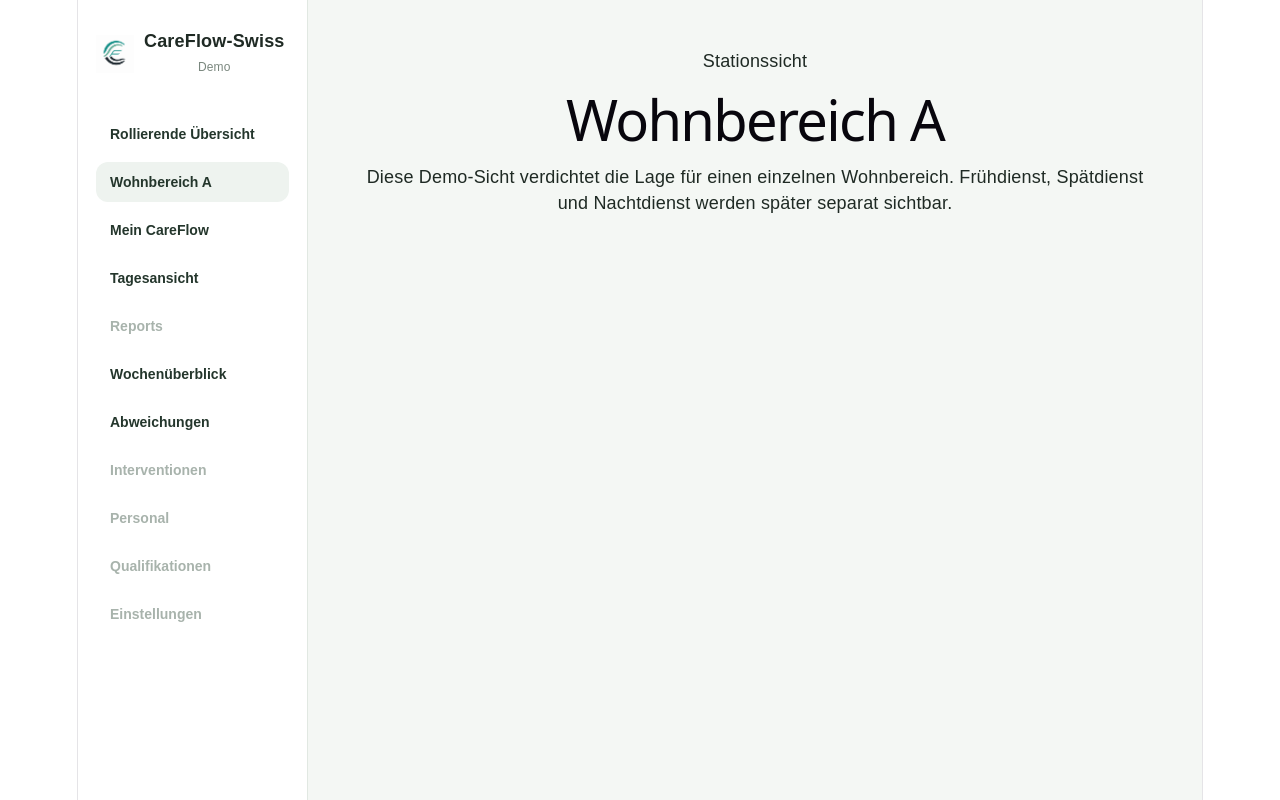
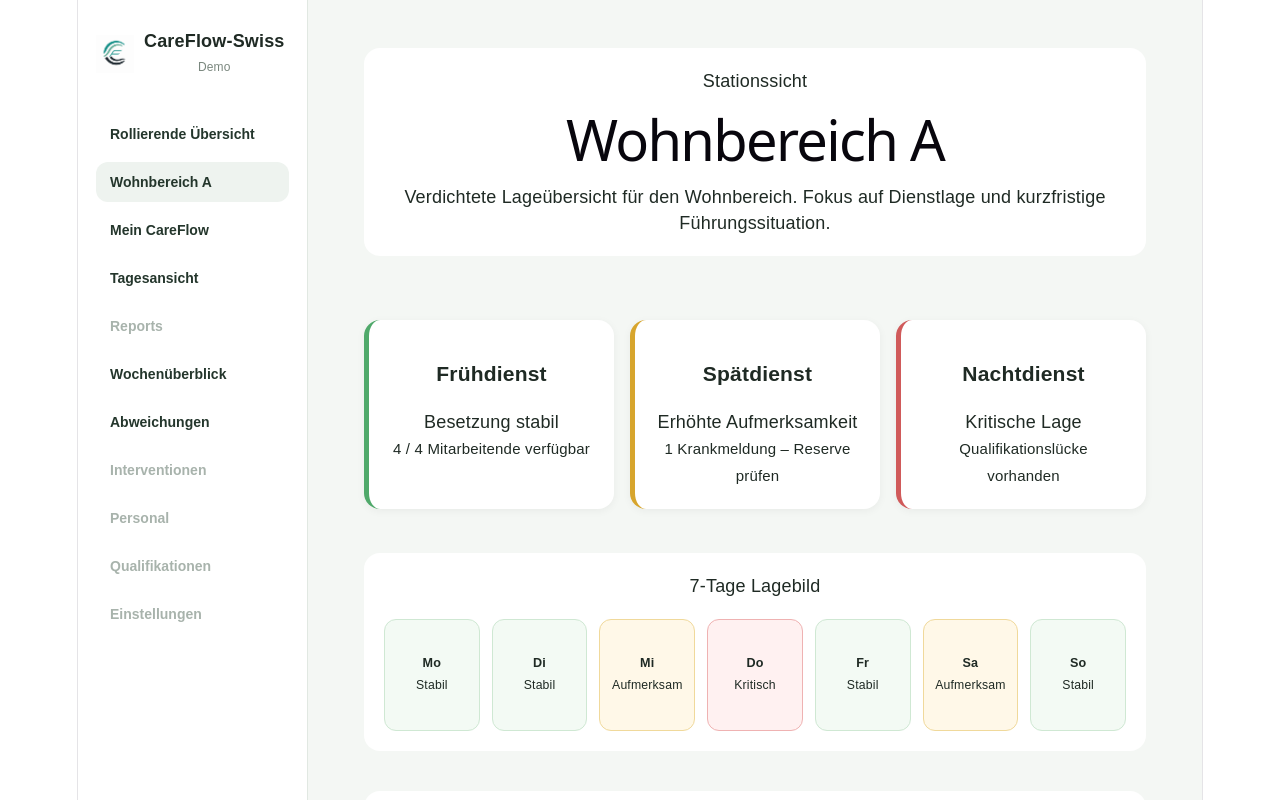
Before and after one commit to abbizco-bot/careflow-swiss, a React (Vite) app in the folder frontend/: page / in a window 1280 px wide. Both pictures are taken after a click on the button "Wohnbereich A". Shown: the top 800 px of the page. Built offline with nearby package versions, Linux system fonts and the light colour scheme.

Commit message:
Add station leadership demo view for Wohnbereich A

```diff
--- a/frontend/src/App.css
+++ b/frontend/src/App.css
@@ -210,3 +210,175 @@
   border-color: #7a8fb8;
   font-weight: 600;
 }
+.station-week-grid {
+  display: grid;
+  grid-template-columns: repeat(7, minmax(80px, 1fr));
+  gap: 12px;
+  margin-top: 16px;
+  width: 100%;
+}
+
+.day {
+  min-height: 88px;
+  padding: 12px;
+  border-radius: 12px;
+  text-align: center;
+
+  display: flex;
+  flex-direction: column;
+  justify-content: center;
+  gap: 6px;
+
+  background: white;
+  font-size: 0.85rem;
+}
+
+.day {
+  padding: 12px;
+  border-radius: 12px;
+  text-align: center;
+  background: white;
+}
+
+.day.stable {
+  border: 1px solid #cfe8d3;
+  background: #f3faf4;
+}
+
+.day.attention {
+  border: 1px solid #f0d99b;
+  background: #fff8e8;
+}
+
+.day.critical {
+  border: 1px solid #efb2b2;
+  background: #fff1f1;
+}
+
+.card-grid {
+  display: grid;
+  grid-template-columns: repeat(3, 1fr);
+  gap: 16px;
+  margin: 24px 0;
+}
+
+.info-card {
+  background: white;
+  border-radius: 16px;
+  padding: 20px;
+  box-shadow: 0 2px 8px rgba(0,0,0,0.05);
+}
+
+.info-card.stable {
+  border-left: 5px solid #4fa96a;
+}
+
+.info-card.attention {
+  border-left: 5px solid #d7a52d;
+}
+
+.info-card.critical {
+  border-left: 5px solid #d05a5a;
+}
+.station-week-grid {
+  display: grid;
+  grid-template-columns: repeat(7, minmax(80px, 1fr));
+  gap: 12px;
+  margin-top: 16px;
+  width: 100%;
+}
+
+.day {
+  min-height: 90px;
+  padding: 10px;
+  border-radius: 12px;
+  text-align: center;
+
+  display: flex;
+  flex-direction: column;
+  justify-content: center;
+  align-items: center;
+
+  gap: 8px;
+  background: white;
+  font-size: 0.70rem;
+  line-height: 1.1;
+  overflow: hidden;
+}
+
+.day span {
+  display: block;
+  white-space: nowrap;
+  font-size: 0.68rem;
+}
+.teamlead-card {
+  margin-top: 20px;
+  padding: 16px;
+  border-radius: 14px;
+  background: #eef5ff;
+  border-left: 5px solid #5b8def;
+}
+.station-detail-table {
+  width: 100%;
+  border-collapse: collapse;
+  margin-top: 16px;
+}
+
+.station-detail-table th,
+.station-detail-table td {
+  padding: 12px;
+  border-bottom: 1px solid #e5e5e5;
+  text-align: left;
+}
+
+.station-detail-table th {
+  background: #f7f7f7;
+}
+.hero-card {
+  background: white;
+  border-radius: 16px;
+  padding: 20px;
+  margin-bottom: 20px;
+}
+
+.teamlead-card {
+  margin-top: 20px;
+  margin-bottom: 20px;
+}
+
+.station-detail-table {
+  margin-top: 20px;
+}
+
+.station-detail-table td:first-child {
+  font-weight: 600;
+}
+
+.station-week-grid {
+  margin-top: 20px;
+}
+
+.page-shell {
+  display: flex;
+  flex-direction: column;
+  gap: 20px;
+}
+.station-detail-table td:first-child {
+  font-weight: 600;
+  width: 30%;
+}
+
+.station-detail-table td:nth-child(2) {
+  color: #3b7d4f;
+}
+
+.station-detail-table td:nth-child(3) {
+  color: #b78200;
+}
+
+.station-detail-table td:nth-child(4) {
+  color: #b13c3c;
+}
+.teamlead-card {
+  margin-top: 24px;
+}
--- a/frontend/src/App.tsx
+++ b/frontend/src/App.tsx
@@ -1,4 +1,5 @@
 import { useMemo, useState } from "react";
+import "./App.css";
 import logo from "./assets/careflow-signet.png";
 import {
   currentLanguage,
@@ -1198,17 +1199,131 @@ console.log("visibleDays", visibleDays.map((day) => day.daySeverity));
       />
     );
   }
-    function renderStationAView() {
+  function renderStationAView() {
   return (
     <main className="page-shell">
+
       <section className="hero-card">
         <p className="eyebrow">Stationssicht</p>
         <h1>Wohnbereich A</h1>
         <p>
-          Diese Demo-Sicht verdichtet die Lage für einen einzelnen Wohnbereich.
-          Frühdienst, Spätdienst und Nachtdienst werden später separat sichtbar.
+          Verdichtete Lageübersicht für den Wohnbereich.
+          Fokus auf Dienstlage und kurzfristige Führungssituation.
         </p>
       </section>
+
+      <section className="card-grid">
+
+        <article className="info-card stable">
+          <h3>Frühdienst</h3>
+          <p>Besetzung stabil</p>
+          <small>4 / 4 Mitarbeitende verfügbar</small>
+        </article>
+
+        <article className="info-card attention">
+          <h3>Spätdienst</h3>
+          <p>Erhöhte Aufmerksamkeit</p>
+          <small>1 Krankmeldung – Reserve prüfen</small>
+        </article>
+
+        <article className="info-card critical">
+          <h3>Nachtdienst</h3>
+          <p>Kritische Lage</p>
+          <small>Qualifikationslücke vorhanden</small>
+        </article>
+
+      </section>
+<section className="hero-card">
+
+  <p className="eyebrow">7-Tage Lagebild</p>
+
+  <div className="station-week-grid">
+
+    <div className="day stable">
+      <strong>Mo</strong>
+      <span>Stabil</span>
+    </div>
+
+    <div className="day stable">
+      <strong>Di</strong>
+      <span>Stabil</span>
+    </div>
+
+    <div className="day attention">
+      <strong>Mi</strong>
+      <span>Aufmerksam</span>
+    </div>
+
+    <div className="day critical">
+      <strong>Do</strong>
+      <span>Kritisch</span>
+    </div>
+
+    <div className="day stable">
+      <strong>Fr</strong>
+      <span>Stabil</span>
+    </div>
+
+    <div className="day attention">
+      <strong>Sa</strong>
+      <span>Aufmerksam</span>
+    </div>
+
+    <div className="day stable">
+      <strong>So</strong>
+      <span>Stabil</span>
+    </div>
+
+  </div>
+</section>
+<section className="hero-card">
+  <p className="eyebrow">Dienstlage im Detail</p>
+  <table className="station-detail-table">
+
+    <thead>
+      <tr>
+        <th></th>
+        <th>Frühdienst</th>
+        <th>Spätdienst</th>
+        <th>Nachtdienst</th>
+      </tr>
+    </thead>
+
+    <tbody>
+
+      <tr>
+        <td>Besetzung</td>
+        <td>4 / 4</td>
+        <td>3 / 4</td>
+        <td>2 / 4</td>
+      </tr>
+
+      <tr>
+        <td>Abweichungen</td>
+        <td>Keine</td>
+        <td>1 Krankmeldung</td>
+        <td>1 Ausfall</td>
+      </tr>
+
+      <tr>
+        <td>Qualifikationen</td>
+        <td>Vollständig</td>
+        <td>Reserve prüfen</td>
+        <td>Lücke</td>
+      </tr>
+
+    </tbody>
+
+  </table>
+
+</section>
+<section className="teamlead-card">
+  <p className="eyebrow">Hinweis Teamleitung</p>
+  <p>
+    Fokus auf Spätdienst und Nachtdienst.
+    Interne Verschiebung oder Springerpool prüfen.
+  </p>
+</section>
     </main>
   );
 }
```
